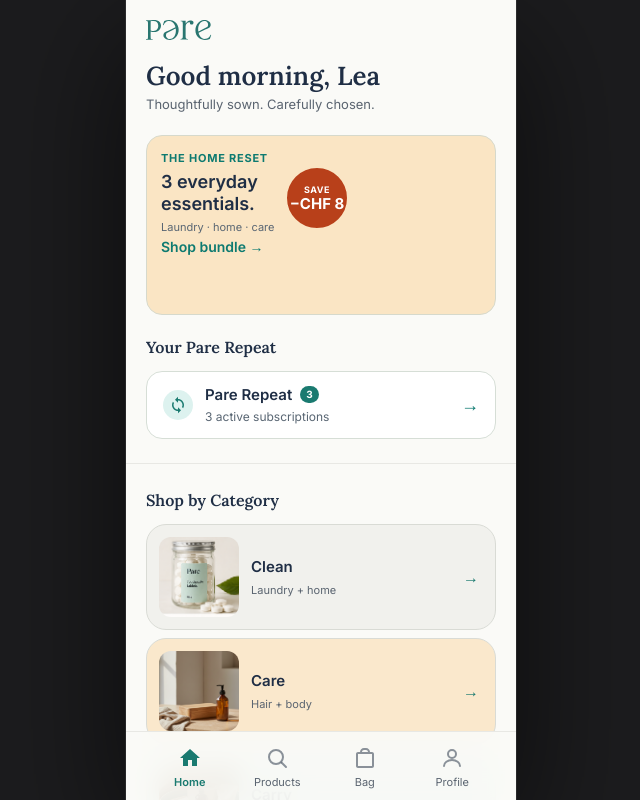
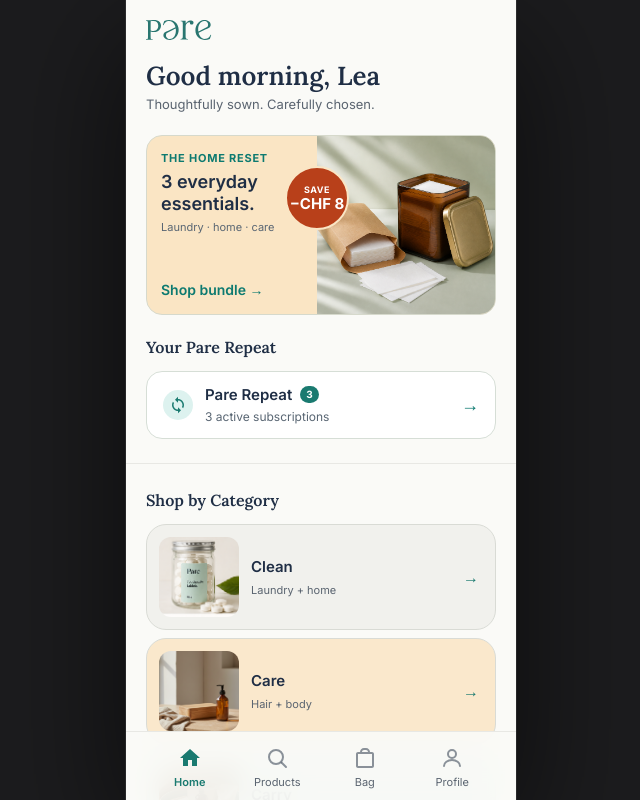
Before and after one commit to Solnetting/pare-app, a Next.js app: page / in a window 1280 px wide. Shown: the whole page, without its empty margins (319-959 px from the left). Built offline with nearby package versions, Linux system fonts and the light colour scheme.

Commit message:
Fix banner nav: plain anchor tag

```diff
--- a/app/page.tsx
+++ b/app/page.tsx
@@ -30,7 +30,7 @@
         </div>
 
         {/* Campaign bundle banner */}
-        <button type="button" onClick={() => router.push("/bundle")} style={{ display: "flex", width: "calc(100% - 40px)", margin: "20px 20px 0", borderRadius: 16, background: "#fae5c4", overflow: "hidden", border: "1px solid #d6d9cc", height: 180, position: "relative", padding: 0, cursor: "pointer" }}>
+        <a href="/bundle" style={{ display: "flex", width: "calc(100% - 40px)", margin: "20px 20px 0", borderRadius: 16, background: "#fae5c4", overflow: "hidden", border: "1px solid #d6d9cc", height: 180, position: "relative", textDecoration: "none" }}>
           <div style={{ flex: "0 0 170px", padding: 14, display: "flex", flexDirection: "column", justifyContent: "space-between", zIndex: 1 }}>
             <div style={{ display: "flex", flexDirection: "column", gap: 5, textAlign: "left" }}>
               <p style={{ fontFamily: "var(--font-inter)", fontWeight: 700, fontSize: 11, letterSpacing: "0.07em", color: "#0d7a70", textTransform: "uppercase" }}>The Home Reset</p>
@@ -53,7 +53,7 @@
             <span style={{ fontSize: 9, letterSpacing: "0.06em" }}>SAVE</span>
             <span style={{ fontSize: 15, lineHeight: 1.1 }}>−CHF 8</span>
           </div>
-        </button>
+        </a>
 
         {/* Pare Repeat entry */}
         <div style={{ padding: "20px 20px 0" }}>
```
